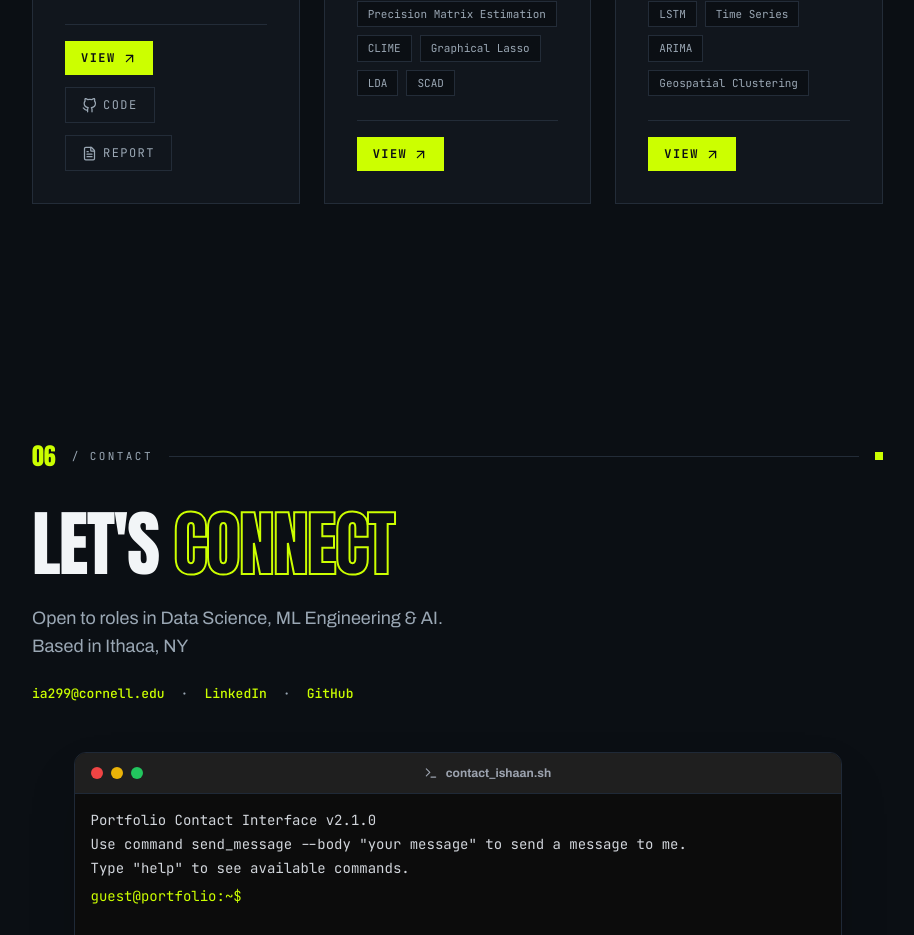
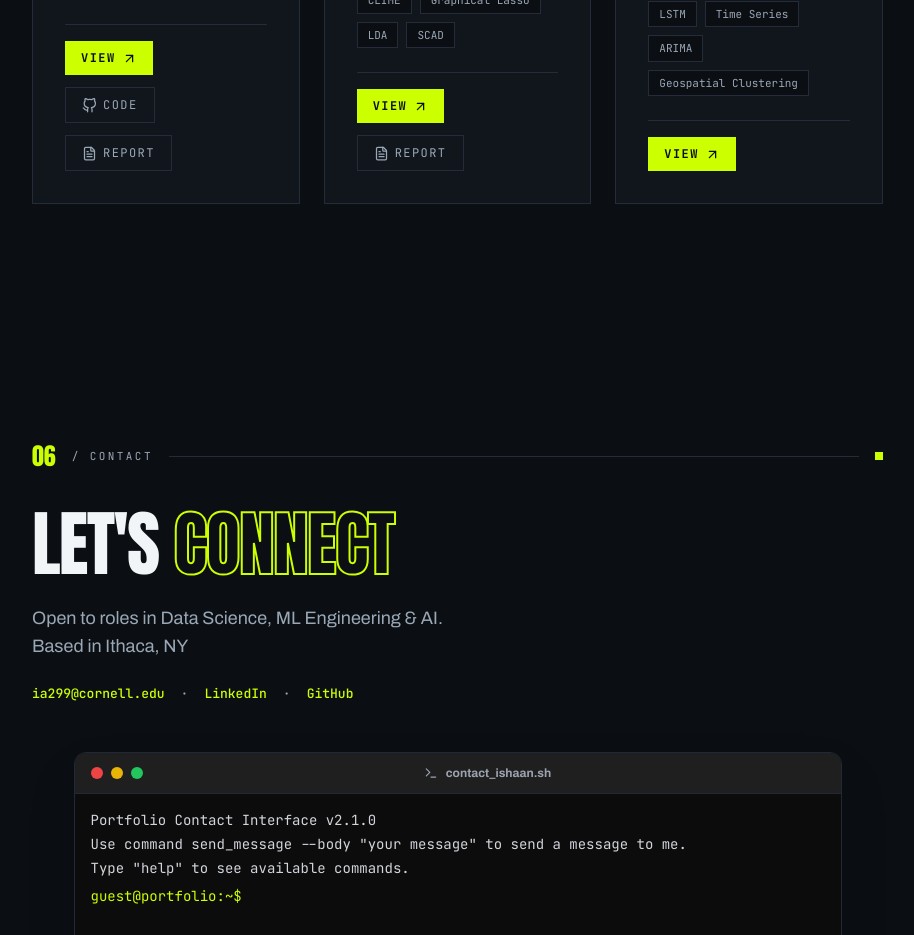
Before and after one commit to agarwal-ishaan/ishaan_agarwal_portfolio, a React (Vite) app: page / in a window 1280 px wide. Shown: the part 7280-8215 px from the top of the page, without its empty margins (175-1089 px from the left). Built offline with nearby package versions, Linux system fonts and the light colour scheme.

Commit message:
Add report link for gene network analysis project
Links the STSCI 6520 final presentation (Modeling Conditional Gene
Dependencies in Breast Cancer through Sparse Precision Matrix
Estimation) from the project card.

```diff
--- a/src/components/Projects.jsx
+++ b/src/components/Projects.jsx
@@ -84,6 +84,7 @@ const projectsData = [
     description: 'Estimated sparse precision matrices from breast cancer expression data (p ≫ n) by implementing CLIME and Graphical Lasso from scratch to reconstruct gene regulatory networks.',
     tags: ['Precision Matrix Estimation', 'CLIME', 'Graphical Lasso', 'LDA', 'SCAD'],
     icon: <Server className="text-accent-400" size={24} />,
+    reportUrl: `${import.meta.env.BASE_URL}Gene-Network-Report.pdf`,
     details: {
       problem: 'Breast cancer gene expression data is notoriously high-dimensional (p ≫ n). How do you reliably estimate the covariance structure and reconstruct meaningful gene regulatory networks?',
       dataset: 'High-dimensional breast cancer expression datasets with far more features (genes) than observations, a classic sparse estimation challenge.',
```
Also changed, not shown: 1 other file (tests, documents, lock files or other folders).
